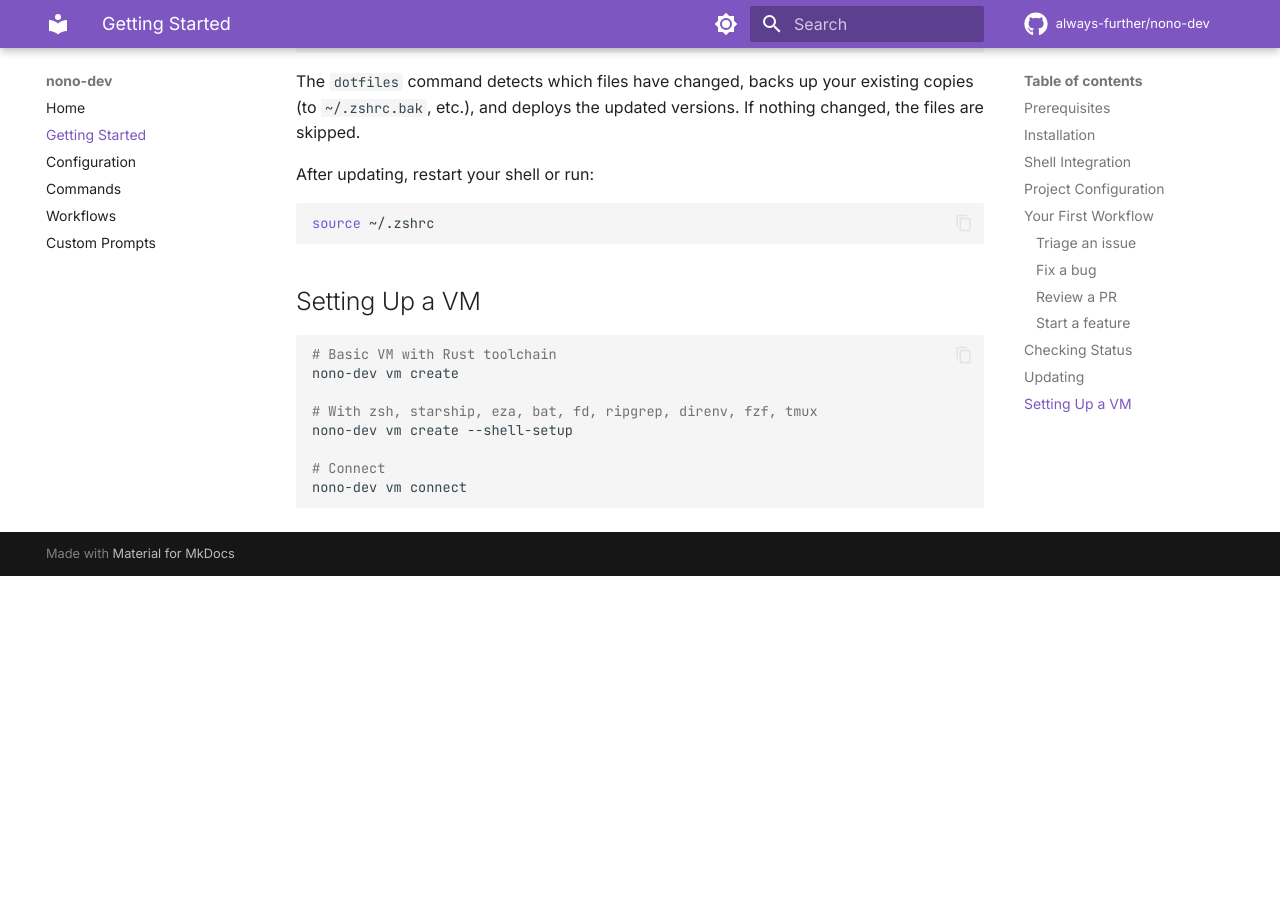
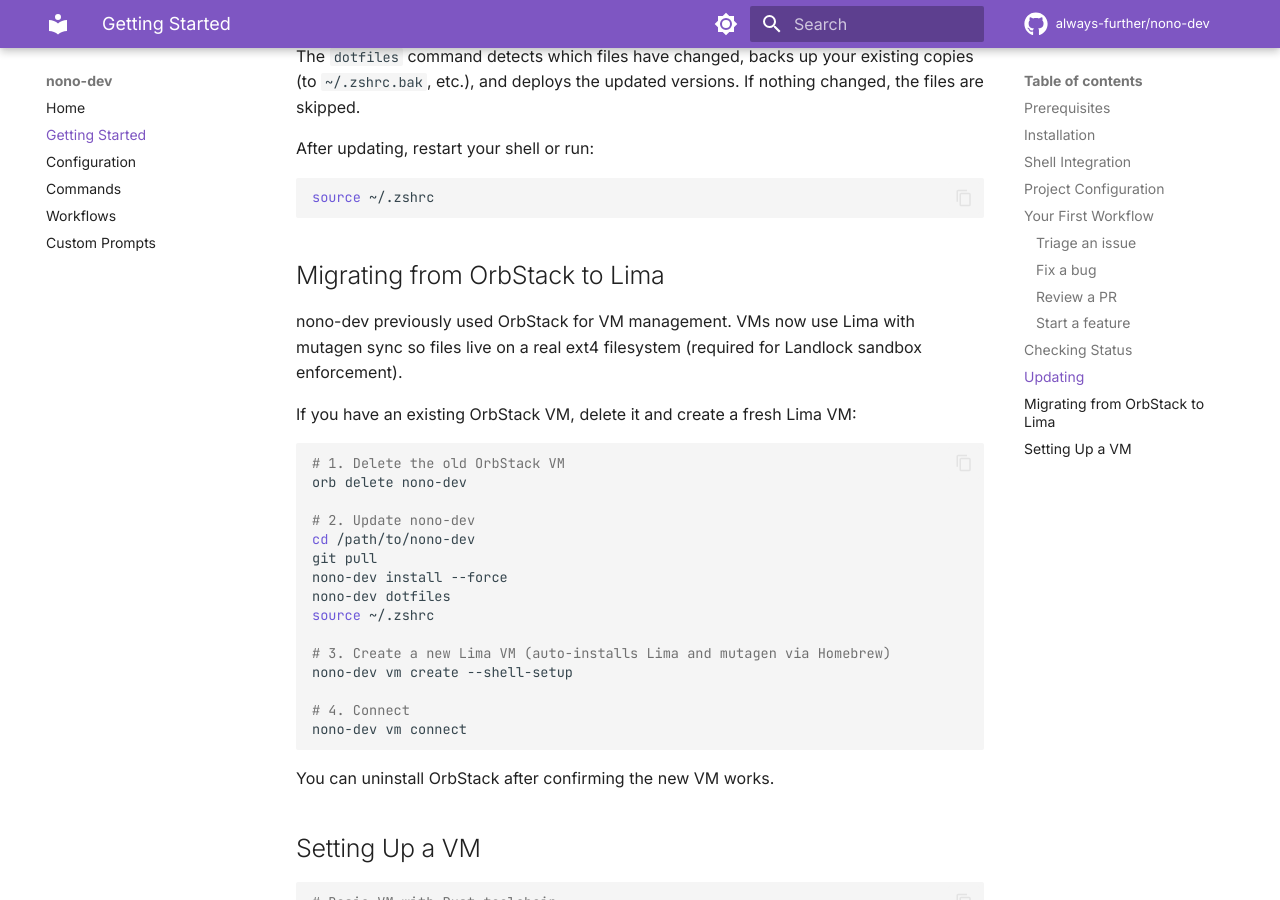
Before and after one commit to always-further/nono-dev, an MkDocs documentation site: the page built from docs/getting-started.md, in a window 1280 px wide and 900 px high, scrolled down 2848 px. Built offline with MkDocs 1.6.1 and Material for MkDocs 9.7.7, drawn with Linux system fonts in a browser that asks for light colours; comment, search, counter and statistics services are not loaded; before the commit the page ends 3424 px from its top, so only the background shows below that; some of the changed text lies outside the part shown.

Commit message:
feat(vm): Switch VM backend to Lima and automate dependency installs
- Migrate VM management from OrbStack to Lima.
- Ensure files live on a real ext4 filesystem, which is required for Landlock sandbox enforcement.
- Automatically install Lima and Mutagen via Homebrew if they are not already present.
- Update `README.md` and `docs/getting-started.md` to reflect new prerequisites and setup flow.
- Add a dedicated migration guide for users transitioning from OrbStack to Lima.

Signed-off-by: Luke Hinds <lukehinds@gmail.com>

````diff
--- a/docs/getting-started.md
+++ b/docs/getting-started.md
@@ -4,7 +4,7 @@
 
 ## Prerequisites
 
-- macOS with [Lima](https://lima-vm.io/) and [mutagen](https://mutagen.io/) installed (for VM commands): `brew install lima mutagen-io/mutagen/mutagen`
+- macOS with [Homebrew](https://brew.sh/) (Lima and mutagen are auto-installed when needed)
 - [nono](https://docs.nono.sh/cli/getting_started/installation) installed (for sandbox commands)
 - [GitHub CLI](https://cli.github.com/) (`gh`) installed and authenticated
 - Python 3.11+
@@ -128,6 +128,32 @@
 source ~/.zshrc
 ```
 
+## Migrating from OrbStack to Lima
+
+nono-dev previously used OrbStack for VM management. VMs now use Lima with mutagen sync so files live on a real ext4 filesystem (required for Landlock sandbox enforcement).
+
+If you have an existing OrbStack VM, delete it and create a fresh Lima VM:
+
+```bash
+# 1. Delete the old OrbStack VM
+orb delete nono-dev
+
+# 2. Update nono-dev
+cd /path/to/nono-dev
+git pull
+nono-dev install --force
+nono-dev dotfiles
+source ~/.zshrc
+
+# 3. Create a new Lima VM (auto-installs Lima and mutagen via Homebrew)
+nono-dev vm create --shell-setup
+
+# 4. Connect
+nono-dev vm connect
+```
+
+You can uninstall OrbStack after confirming the new VM works.
+
 ## Setting Up a VM
 
 ```bash
````
Also changed, not shown: README.md (+1 -1 lines), 1 other file.
